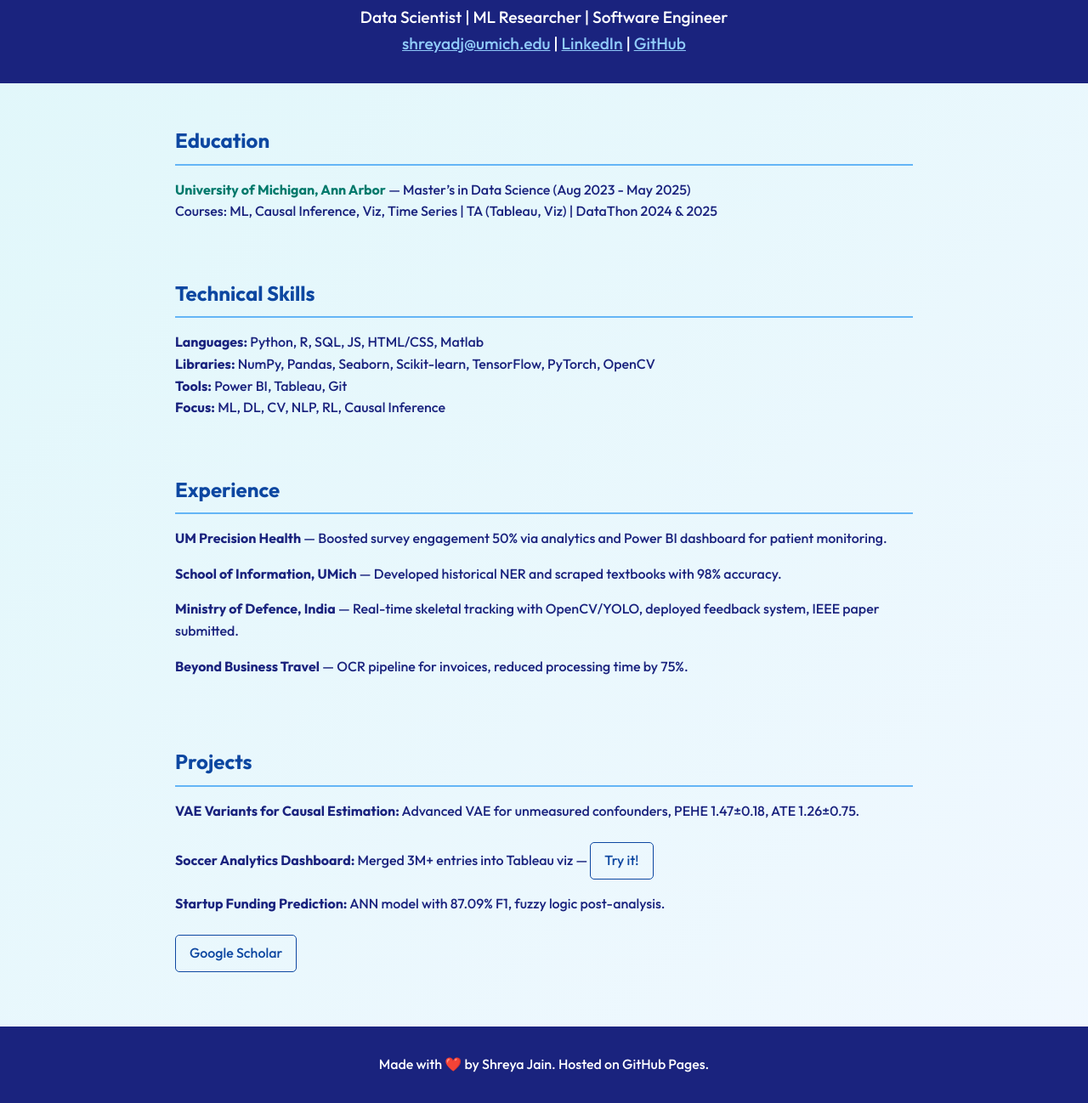
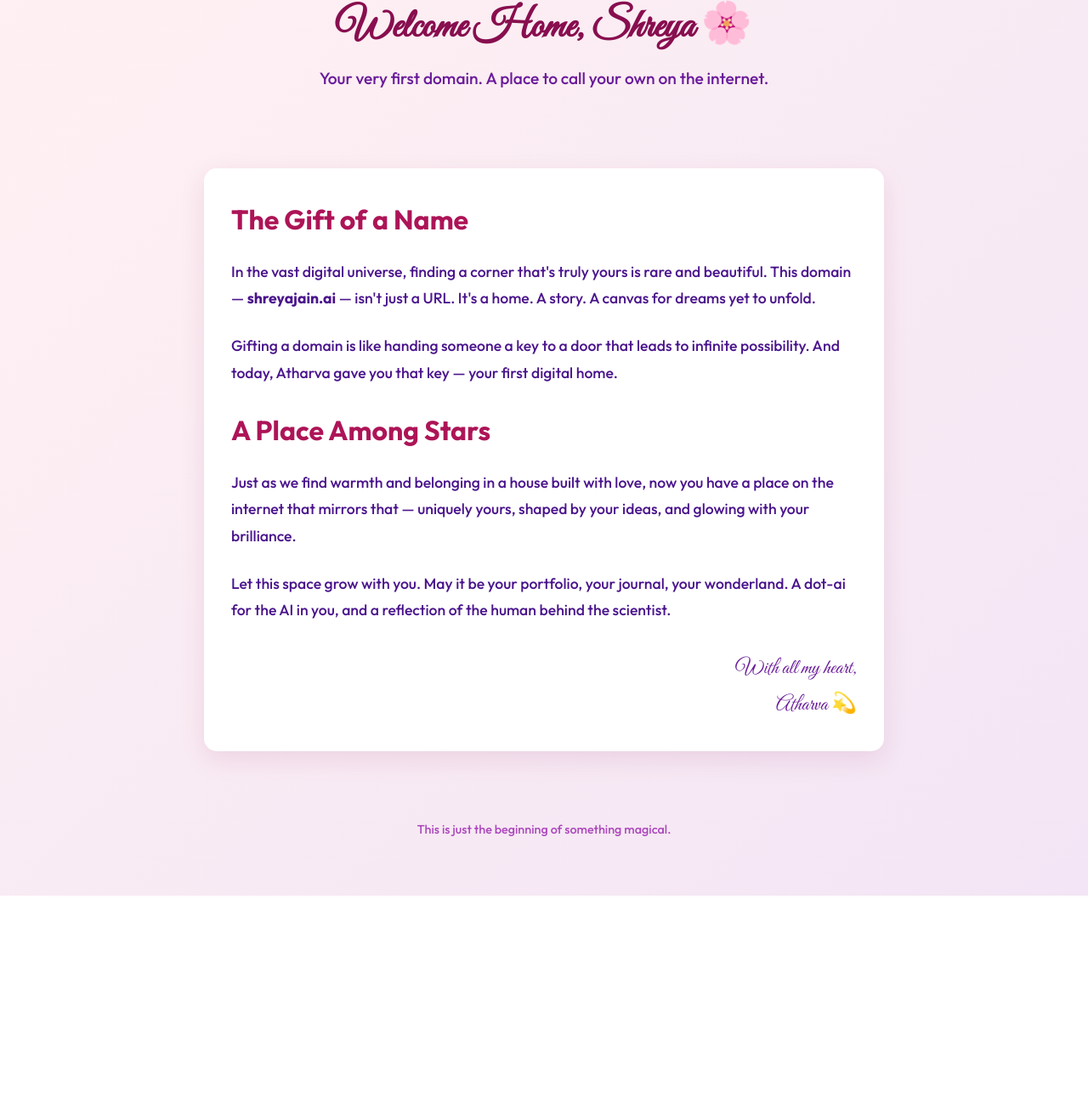
Before and after one commit to JainShreya26/portfolio, a plain HTML site: page index.html in a window 1280 px wide. Shown: the part 91-1389 px from the top of the page at 85% size. After the commit the page ends 1145 px from the top, so only its background shows below. Drawn offline with Linux system fonts and the light colour scheme.

Commit message:
Update index.html

```diff
--- a/index.html
+++ b/index.html
@@ -3,131 +3,105 @@
 <head>
   <meta charset="UTF-8">
   <meta name="viewport" content="width=device-width, initial-scale=1.0">
-  <title>Shreya Jain | Data Scientist</title>
-  <link href="https://fonts.googleapis.com/css2?family=Outfit:wght@300;500;700&display=swap" rel="stylesheet">
+  <title>shreyajain.ai — A Digital Home</title>
+  <link href="https://fonts.googleapis.com/css2?family=Great+Vibes&family=Outfit:wght@300;500;700&display=swap" rel="stylesheet">
   <style>
     * {
       margin: 0;
       padding: 0;
       box-sizing: border-box;
-      font-family: 'Outfit', sans-serif;
     }
 
     body {
-      background: linear-gradient(135deg, #e0f7fa, #f1f8ff);
-      color: #1a237e;
-      line-height: 1.6;
+      font-family: 'Outfit', sans-serif;
+      background: linear-gradient(135deg, #fff1f2, #f3e5f5);
+      color: #4a148c;
+      line-height: 1.8;
+      padding: 2rem;
     }
 
     header {
-      background: #1a237e;
-      color: white;
-      padding: 2rem 1rem;
       text-align: center;
+      padding: 3rem 1rem 1rem;
     }
 
     header h1 {
-      font-size: 2.5rem;
+      font-family: 'Great Vibes', cursive;
+      font-size: 3rem;
+      color: #880e4f;
     }
 
     header p {
       font-size: 1.2rem;
+      color: #6a1b9a;
     }
 
     section {
-      max-width: 900px;
-      margin: 2rem auto;
-      padding: 1rem;
+      max-width: 800px;
+      margin: 3rem auto;
+      background: white;
+      padding: 2rem;
+      border-radius: 15px;
+      box-shadow: 0 10px 30px rgba(136, 14, 79, 0.1);
     }
 
     h2 {
-      color: #0d47a1;
-      border-bottom: 2px solid #64b5f6;
-      margin-bottom: 1rem;
-      padding-bottom: 0.5rem;
-    }
-
-    ul {
-      list-style-type: none;
-    }
-
-    li {
+      font-size: 2rem;
+      color: #ad1457;
       margin-bottom: 1rem;
     }
 
-    .highlight {
-      font-weight: bold;
-      color: #00796b;
+    p {
+      font-size: 1.1rem;
+      margin-bottom: 1.5rem;
     }
 
-    .project-link, .tableau-link, .google-scholar {
-      display: inline-block;
-      margin-top: 0.5rem;
-      text-decoration: none;
-      color: #0d47a1;
-      border: 1px solid #0d47a1;
-      padding: 0.5rem 1rem;
-      border-radius: 5px;
-      transition: background 0.3s;
-    }
-
-    .project-link:hover, .tableau-link:hover, .google-scholar:hover {
-      background: #bbdefb;
+    .signature {
+      text-align: right;
+      font-family: 'Great Vibes', cursive;
+      font-size: 1.5rem;
+      color: #6a1b9a;
+      margin-top: 2rem;
     }
 
     footer {
       text-align: center;
       padding: 2rem 1rem;
-      background: #1a237e;
-      color: white;
+      color: #ab47bc;
+      font-size: 0.9rem;
     }
   </style>
 </head>
 <body>
   <header>
-    <h1>Shreya Jain</h1>
-    <p>Data Scientist | ML Researcher | Software Engineer</p>
-    <p><a href="mailto:shreyadj@umich.edu" style="color:#90caf9">shreyadj@umich.edu</a> | <a href="https://linkedin.com/in/shreyadjain" style="color:#90caf9">LinkedIn</a> | <a href="https://github.com/username" style="color:#90caf9">GitHub</a></p>
+    <h1>Welcome Home, Shreya 🌸</h1>
+    <p>Your very first domain. A place to call your own on the internet.</p>
   </header>
 
   <section>
-    <h2>Education</h2>
-    <p><span class="highlight">University of Michigan, Ann Arbor</span> — Master’s in Data Science (Aug 2023 - May 2025)</p>
-    <p>Courses: ML, Causal Inference, Viz, Time Series | TA (Tableau, Viz) | DataThon 2024 & 2025</p>
-  </section>
+    <h2>The Gift of a Name</h2>
+    <p>
+      In the vast digital universe, finding a corner that's truly yours is rare and beautiful. This domain — <strong>shreyajain.ai</strong> — isn't just a URL. It's a home. A story. A canvas for dreams yet to unfold.
+    </p>
+    <p>
+      Gifting a domain is like handing someone a key to a door that leads to infinite possibility. And today, Atharva gave you that key — your first digital home.
+    </p>
+    <h2>A Place Among Stars</h2>
+    <p>
+      Just as we find warmth and belonging in a house built with love, now you have a place on the internet that mirrors that — uniquely yours, shaped by your ideas, and glowing with your brilliance.
+    </p>
+    <p>
+      Let this space grow with you. May it be your portfolio, your journal, your wonderland. A dot-ai for the AI in you, and a reflection of the human behind the scientist.
+    </p>
 
-  <section>
-    <h2>Technical Skills</h2>
-    <p><strong>Languages:</strong> Python, R, SQL, JS, HTML/CSS, Matlab</p>
-    <p><strong>Libraries:</strong> NumPy, Pandas, Seaborn, Scikit-learn, TensorFlow, PyTorch, OpenCV</p>
-    <p><strong>Tools:</strong> Power BI, Tableau, Git</p>
-    <p><strong>Focus:</strong> ML, DL, CV, NLP, RL, Causal Inference</p>
-  </section>
-
-  <section>
-    <h2>Experience</h2>
-    <ul>
-      <li><strong>UM Precision Health</strong> — Boosted survey engagement 50% via analytics and Power BI dashboard for patient monitoring.</li>
-      <li><strong>School of Information, UMich</strong> — Developed historical NER and scraped textbooks with 98% accuracy.</li>
-      <li><strong>Ministry of Defence, India</strong> — Real-time skeletal tracking with OpenCV/YOLO, deployed feedback system, IEEE paper submitted.</li>
-      <li><strong>Beyond Business Travel</strong> — OCR pipeline for invoices, reduced processing time by 75%.</li>
-    </ul>
-  </section>
-
-  <section>
-    <h2>Projects</h2>
-    <ul>
-      <li><strong>VAE Variants for Causal Estimation:</strong> Advanced VAE for unmeasured confounders, PEHE 1.47±0.18, ATE 1.26±0.75.</li>
-      <li><strong>Soccer Analytics Dashboard:</strong> Merged 3M+ entries into Tableau viz —
-        <a class="tableau-link" href="https://public.tableau.com/views/Sci_Vizualization_Soccer_Analysis/Dashboard1">Try it!</a>
-      </li>
-      <li><strong>Startup Funding Prediction:</strong> ANN model with 87.09% F1, fuzzy logic post-analysis.</li>
-      <li><a class="google-scholar" href="https://scholar.google.com/citations?user=J5jaA1cAAAAJ">Google Scholar</a></li>
-    </ul>
+    <div class="signature">
+      With all my heart,<br>
+      Atharva 💫
+    </div>
   </section>
 
   <footer>
-    <p>Made with ❤️ by Shreya Jain. Hosted on GitHub Pages.</p>
+    This is just the beginning of something magical.
   </footer>
 </body>
 </html>
```
